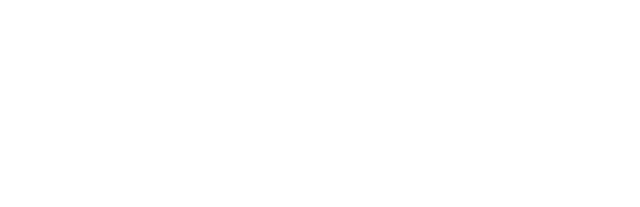
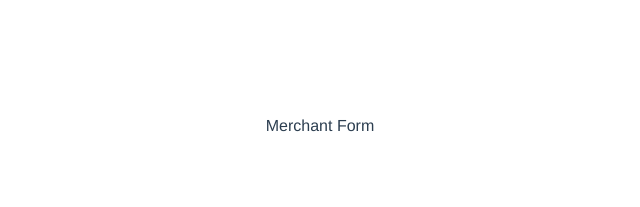
Before and after one commit to junchernwu/YourSingapore, a Vue app: page /merchant/form in a window 1280 px wide. Shown: the top 207 px of the page, without its empty margins (320-960 px from the left). Built offline with nearby package versions, Linux system fonts and the light colour scheme.

Commit message:
Updated routes to match Master branch

```diff
--- a/src/App.vue
+++ b/src/App.vue
@@ -23,7 +23,7 @@ html {
   width: 100%;
   min-height: 100vh;
 }
-body.index {
+body.home {
   background-image: url(./assets/IndexBG.png);
   background-repeat: no-repeat;
   background-size: cover;
--- a/src/components/Header.vue
+++ b/src/components/Header.vue
@@ -4,7 +4,7 @@
         <nav>
         <h1><router-link to="/" exact id="index">{{ msg }}</router-link></h1>
 
-        <router-link to="/aboutus" exact class="small" id="about">ABOUT US </router-link>
+        <router-link to="/about" exact class="small" id="about">ABOUT US </router-link>
         <router-link to="/merchants" exact class="small">FOR MERCHANTS</router-link>
 
 
--- a/src/components/Index.vue
+++ b/src/components/Home.vue
@@ -11,7 +11,7 @@
 
 export default {
      beforeCreate: function() {
-        document.body.className = 'index';
+        document.body.className = 'home';
     }
 }
 
--- /dev/null
+++ b/src/components/MerchantForm.vue
@@ -0,0 +1,11 @@
+<template>
+  <div id="main">
+    <p>Merchant Form</p>
+  </div>
+</template>
+
+<script>
+</script>
+
+<style scoped>
+</style>
--- a/src/main.js
+++ b/src/main.js
@@ -10,7 +10,6 @@ const myRouter =new VueRouter({
   routes:myRoutes,
   mode:'history'
 })
-
 new Vue({
   render: h => h(App),
   router:myRouter
```
Also changed, not shown: src/routes.js (+7 -4 lines).
